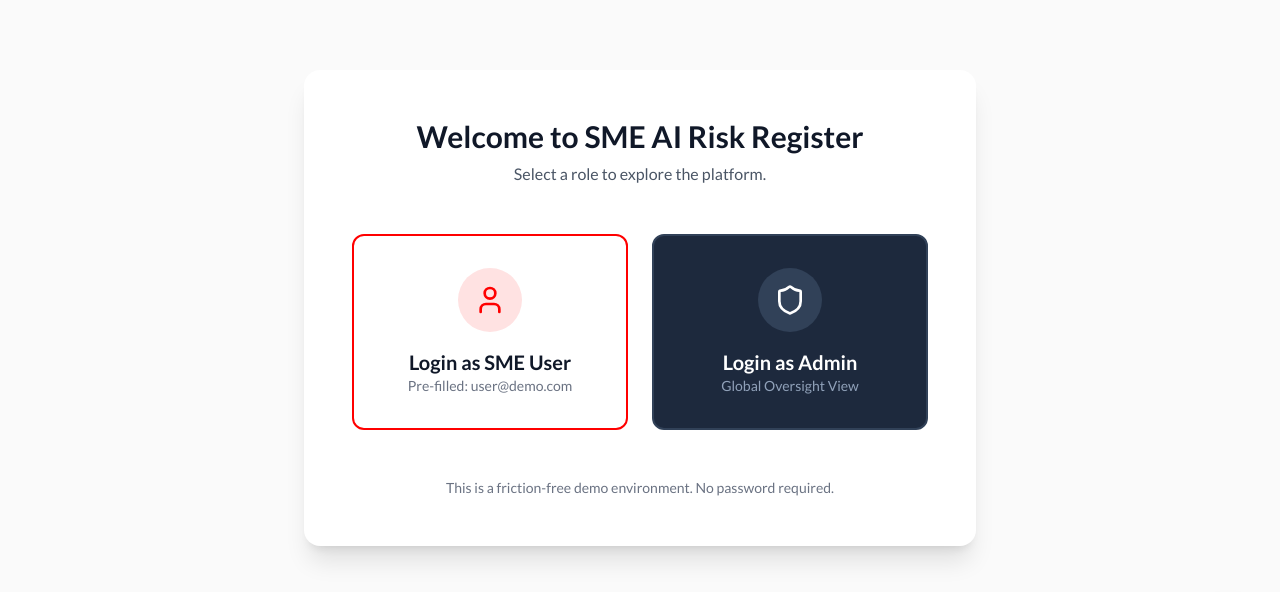
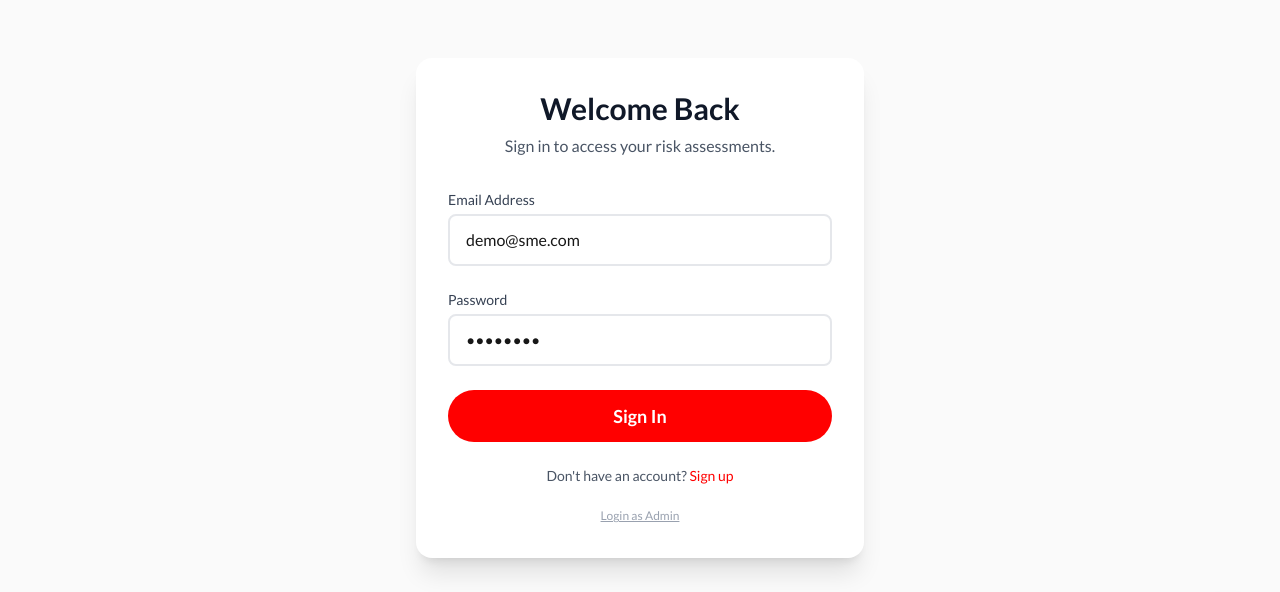
Before and after one commit to alhoulsy0/sme-ai-risk-demo, a Next.js app: page /login in a window 1280 px wide. Shown: the part 125-717 px from the top of the page. Built offline with nearby package versions, Linux system fonts and the light colour scheme; no server answers.

Commit message:
Install missing dependencies

```diff
--- a/app/login/page.tsx
+++ b/app/login/page.tsx
@@ -2,21 +2,16 @@
 
 import { Navbar } from "@/components/Navbar";
 import { motion } from "framer-motion";
-import { User, Shield } from "lucide-react";
+import Link from "next/link";
 import { useRouter } from "next/navigation";
 
 export default function LoginPage() {
     const router = useRouter();
 
-    const handleSmeLogin = () => {
-        // Set a client-side cookie for demo purposes if needed, or just redirect
+    const handleSignIn = () => {
+        // Set cookie to bypass middleware
         document.cookie = "demo_role=user; path=/";
         router.push("/dashboard");
-    };
-
-    const handleAdminLogin = () => {
-        document.cookie = "demo_role=admin; path=/";
-        router.push("/admin/dashboard");
     };
 
     return (
@@ -28,48 +23,78 @@ export default function LoginPage() {
                     initial={{ opacity: 0, scale: 0.95 }}
                     animate={{ opacity: 1, scale: 1 }}
                     transition={{ duration: 0.4 }}
-                    className="w-full max-w-2xl rounded-2xl bg-white p-12 shadow-xl"
+                    className="w-full max-w-md rounded-2xl bg-white p-8 shadow-xl"
                 >
                     <h1 className="mb-2 text-3xl font-bold text-gray-900 text-center">
-                        Welcome to SME AI Risk Register
+                        Welcome Back
                     </h1>
-                    <p className="mb-12 text-center text-gray-600">
-                        Select a role to explore the platform.
+                    <p className="mb-8 text-center text-gray-600">
+                        Sign in to access your risk assessments.
                     </p>
 
-                    <div className="grid gap-6 md:grid-cols-2">
-                        {/* SME User Button */}
+                    <form className="space-y-6">
+                        <div>
+                            <label
+                                htmlFor="email"
+                                className="block text-sm font-medium text-gray-700"
+                            >
+                                Email Address
+                            </label>
+                            <input
+                                type="text"
+                                name="email"
+                                id="email"
+                                defaultValue="demo@sme.com"
+                                className="mt-1 block w-full rounded-lg border-2 border-gray-200 px-4 py-3 outline-none transition-colors focus:border-canada-red focus:ring-4 focus:ring-canada-red/10"
+                                placeholder="you@company.com"
+                            />
+                        </div>
+
+                        <div>
+                            <label
+                                htmlFor="password"
+                                className="block text-sm font-medium text-gray-700"
+                            >
+                                Password
+                            </label>
+                            <input
+                                type="password"
+                                name="password"
+                                id="password"
+                                defaultValue="password"
+                                className="mt-1 block w-full rounded-lg border-2 border-gray-200 px-4 py-3 outline-none transition-colors focus:border-canada-red focus:ring-4 focus:ring-canada-red/10"
+                                placeholder="••••••••"
+                            />
+                        </div>
+
                         <button
-                            onClick={handleSmeLogin}
-                            className="group flex h-full w-full flex-col items-center justify-center gap-4 rounded-xl border-2 border-canada-red bg-white p-8 transition-all hover:bg-red-50 focus:outline-none focus:ring-4 focus:ring-canada-red/20"
+                            type="button"
+                            onClick={handleSignIn}
+                            className="w-full rounded-full bg-canada-red py-3 text-lg font-bold text-white transition-colors hover:bg-red-700 focus:outline-none focus:ring-2 focus:ring-canada-red focus:ring-offset-2"
                         >
-                            <div className="rounded-full bg-red-100 p-4 transition-colors group-hover:bg-red-200">
-                                <User className="h-8 w-8 text-canada-red" />
-                            </div>
-                            <div className="text-center">
-                                <h3 className="text-xl font-bold text-gray-900">Login as SME User</h3>
-                                <p className="text-sm text-gray-500">Pre-filled: user@demo.com</p>
-                            </div>
+                            Sign In
                         </button>
+                    </form>
 
-                        {/* Admin Button */}
-                        <button
-                            onClick={handleAdminLogin}
-                            className="group flex h-full w-full flex-col items-center justify-center gap-4 rounded-xl border-2 border-slate-700 bg-slate-800 p-8 transition-all hover:bg-slate-900 focus:outline-none focus:ring-4 focus:ring-slate-500/20"
-                        >
-                            <div className="rounded-full bg-slate-700 p-4 transition-colors group-hover:bg-slate-600">
-                                <Shield className="h-8 w-8 text-white" />
-                            </div>
-                            <div className="text-center">
-                                <h3 className="text-xl font-bold text-white">Login as Admin</h3>
-                                <p className="text-sm text-slate-400">Global Oversight View</p>
-                            </div>
-                        </button>
+                    <div className="mt-6 text-center">
+                        <p className="text-sm text-gray-600">
+                            Don't have an account?{" "}
+                            <Link href="/signup" className="font-medium text-canada-red hover:underline">
+                                Sign up
+                            </Link>
+                        </p>
+                        <div className="mt-4">
+                            <button
+                                onClick={() => {
+                                    document.cookie = "demo_role=admin; path=/";
+                                    router.push("/admin/dashboard");
+                                }}
+                                className="text-xs text-gray-400 hover:text-gray-600 underline"
+                            >
+                                Login as Admin
+                            </button>
+                        </div>
                     </div>
-
-                    <p className="mt-12 text-center text-sm text-gray-500">
-                        This is a friction-free demo environment. No password required.
-                    </p>
                 </motion.div>
             </div>
         </div>
```
